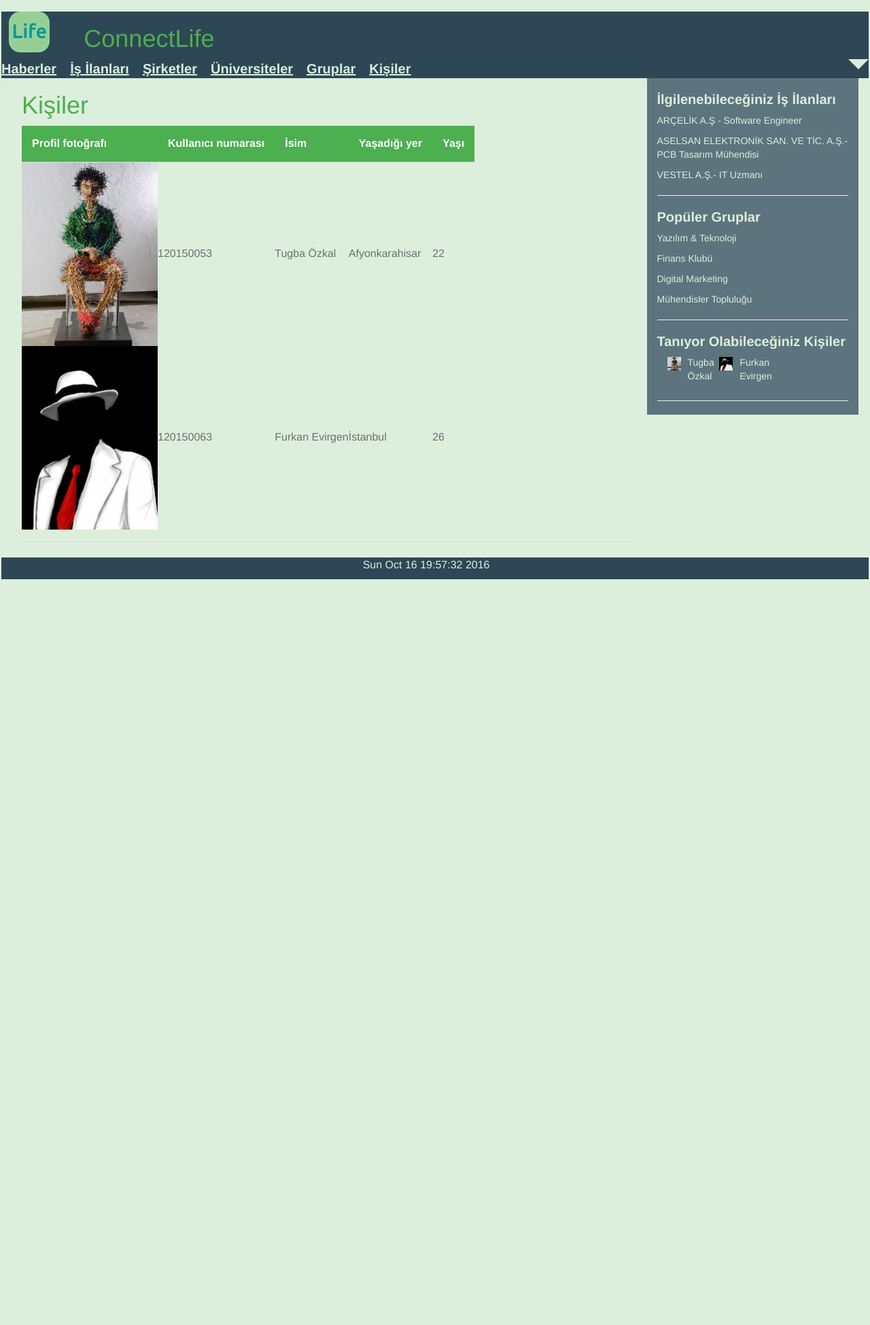
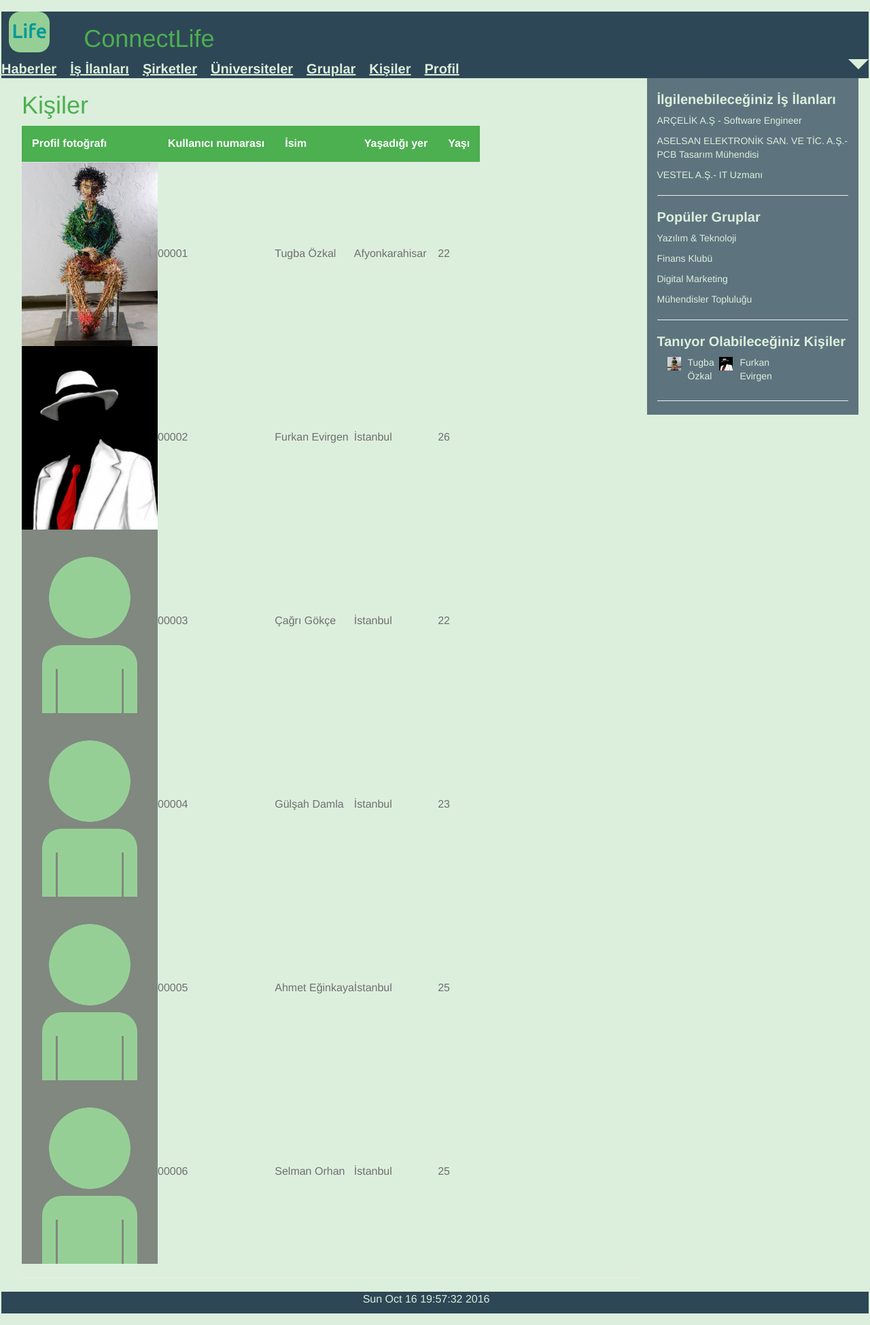
Before and after one commit to orhanse/ConnectLife, a Flask app: page /kisiler in a window 1280 px wide. Shown: the whole page at 68% size. Before the commit the page ends 852 px from the top, so only its background shows below. Run offline with Flask 2, Linux system fonts and the light colour scheme; some libraries are stand-ins or nearby versions.

Commit message:
Kisiler sayfasinda degisiklik yapildi. Default profil resmi Gimp'te hazirlanarak eklendi.

```diff
--- a/templates/home.html
+++ b/templates/home.html
@@ -45,6 +45,7 @@
 	    <a id="navlink"  href = "{{ url_for('universiteler_sayfasi') }}">Üniversiteler</a>
 	    <a id="navlink"  href="{{ url_for('gruplar_sayfasi') }}">Gruplar</a>
 	    <a id="navlink"  href="{{ url_for('kisiler_sayfasi') }}">Kişiler</a>
+	    <a id="navlink" >Profil</a>
 		<span type="button" class="caret pull-right" style = "font-size:30px;" onclick="showDiv()"></span>
 
 	</div>
--- a/templates/kisiler.html
+++ b/templates/kisiler.html
@@ -17,17 +17,45 @@
   		</tr>
   		<tr>
   			<td><img src="/static/images/profil1.jpg"></td>
-  			<td>120150053</td>
+  			<td>00001</td>
   			<td>Tugba Özkal</td>
   			<td>Afyonkarahisar</td>
   			<td>22</td>
   		</tr>
   		<tr>
   			<td><img src="/static/images/profil2.jpg"></td>
-  			<td>120150063</td>
+  			<td>00002</td>
   			<td>Furkan Evirgen</td>
   			<td>İstanbul</td>
   			<td>26</td>
+  		</tr>
+  		<tr>
+  			<td><img src="/static/images/defaultprofil.png"></td>
+  			<td>00003</td>
+  			<td>Çağrı Gökçe</td>
+  			<td>İstanbul</td>
+  			<td>22</td>
+  		</tr>
+  		<tr>
+  			<td><img src="/static/images/defaultprofil.png"></td>
+  			<td>00004</td>
+  			<td>Gülşah Damla</td>
+  			<td>İstanbul</td>
+  			<td>23</td>
+  		</tr>
+  		<tr>
+  			<td><img src="/static/images/defaultprofil.png"></td>
+  			<td>00005</td>
+  			<td>Ahmet Eğinkaya</td>
+  			<td>İstanbul</td>
+  			<td>25</td>
+  		</tr>
+  		<tr>
+  			<td><img src="/static/images/defaultprofil.png"></td>
+  			<td>00006</td>
+  			<td>Selman Orhan</td>
+  			<td>İstanbul</td>
+  			<td>25</td>
   		</tr>
 		{% for ID, UserName, UserCity, UserAge in kisiler %}
 		<tr>
```
Also changed, not shown: static/images/defaultprofil.png (added).
